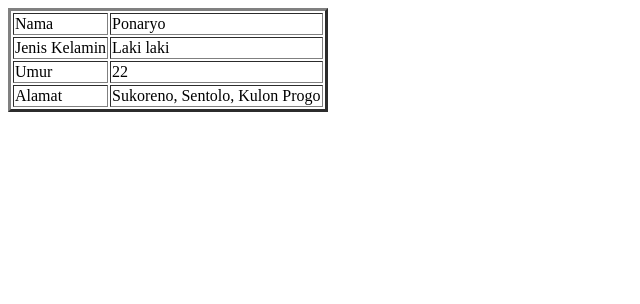
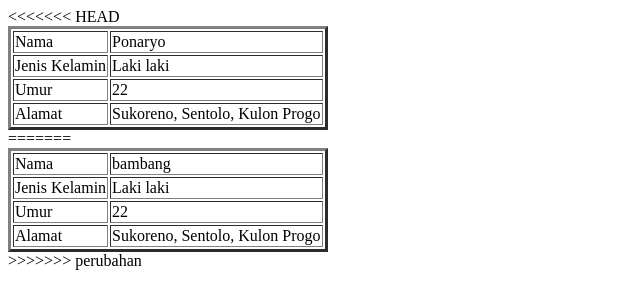
Before and after one commit to sandypracoyo/sandypracoyo.github.io, a plain HTML site: page index.html in a window 1280 px wide. Shown: the whole page, without its empty margins (0-640 px from the left). Drawn offline with Linux system fonts and the light colour scheme.

Commit message:
perubahan

```diff
--- a/index.html
+++ b/index.html
@@ -1,5 +1,6 @@
 <!DOCTYPE html>
 <html lang="en">
+<<<<<<< HEAD
   <head>
     <meta charset="UTF-8" />
     <meta name="viewport" content="width=device-width, initial-scale=1.0" />
@@ -26,3 +27,34 @@
     </table>
   </body>
 </html>
+=======
+
+<head>
+  <meta charset="UTF-8" />
+  <meta name="viewport" content="width=device-width, initial-scale=1.0" />
+  <title>Tabel Nama</title>
+</head>
+
+<body>
+  <table border="3px">
+    <tr>
+      <td>Nama</td>
+      <td>bambang</td>
+    </tr>
+    <tr>
+      <td>Jenis Kelamin</td>
+      <td>Laki laki</td>
+    </tr>
+    <tr>
+      <td>Umur</td>
+      <td>22</td>
+    </tr>
+    <tr>
+      <td>Alamat</td>
+      <td>Sukoreno, Sentolo, Kulon Progo</td>
+    </tr>
+  </table>
+</body>
+
+</html>
+>>>>>>> perubahan
```
